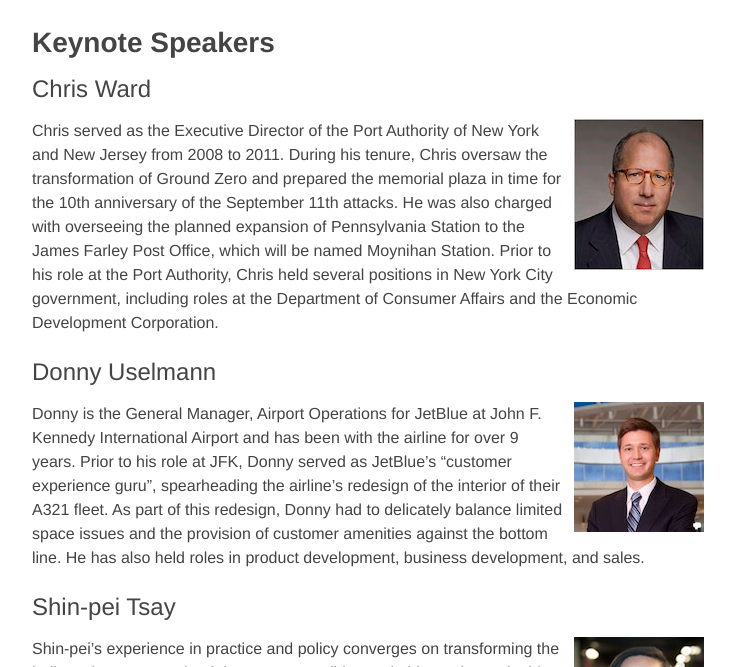
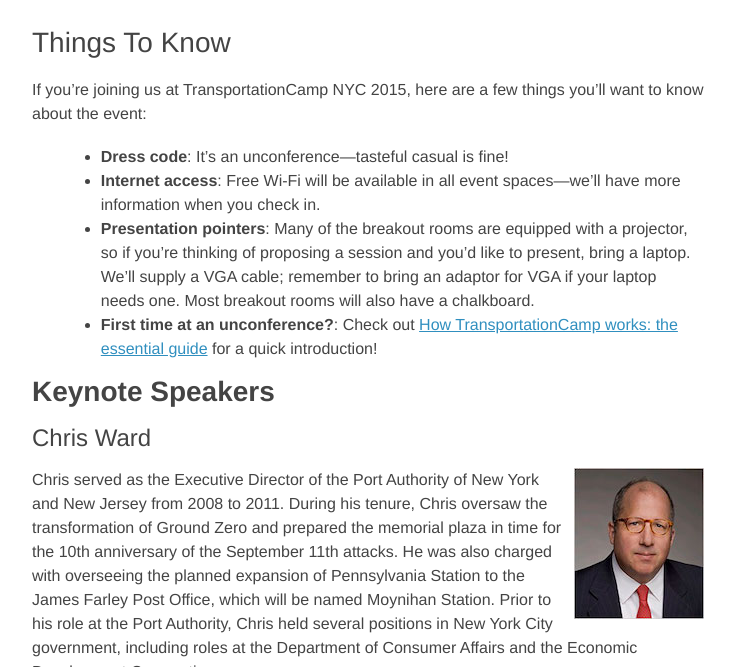
Before and after one commit to transpocamp/transportationcamp.org, a Jekyll site: the page built from events/nyc-2015/index.markdown, in a window 1280 px wide and 900 px high, scrolled down 932 px, cut to the strip 233-900 px from the top of the window. Shown: the whole strip, without its empty margins (272-1007 px from the left). Built offline with Jekyll 4.4.1, drawn with Linux system fonts in a browser that asks for light colours; nearby versions of some CDN libraries; Markdown is read by kramdown in place of the engine named in the settings; a script that is not in the unit is left out; some of the changed text lies outside the part shown.

Commit message:
Day-of-event information for NYC 2015

```diff
--- a/events/nyc-2015/index.markdown
+++ b/events/nyc-2015/index.markdown
@@ -31,6 +31,15 @@
 <iframe src="https://www.google.com/maps/embed?pb=!1m18!1m12!1m3!1d3107.8048111647026!2d-73.95016290760027!3d40.82021094185493!2m3!1f0!2f0!3f0!3m2!1i1024!2i768!4f13.1!3m3!1m2!1s0x0000000000000000%3A0x63248bb077f4f293!2sShepard+Hall!5e0!3m2!1sen!2sus!4v1439503246663" width="600" height="300" frameborder="0" style="border:0" allowfullscreen></iframe>
 </p>
 
+#### Things To Know
+
+If you're joining us at TransportationCamp NYC 2015, here are a few things you'll want to know about the event:
+
+* **Dress code**: It's an unconference—tasteful casual is fine!
+* **Internet access**: Free Wi-Fi will be available in all event spaces—we'll have more information when you check in.
+* **Presentation pointers**: Many of the breakout rooms are equipped with a projector, so if you're thinking of proposing a session and you'd like to present, bring a laptop. We'll supply a VGA cable; remember to bring an adaptor for VGA if your laptop needs one.  Most breakout rooms will also have a chalkboard.
+* **First time at an unconference?**: Check out [How TransportationCamp works: the essential guide](/2011/02/how-transportationcamp-works-the-essential-guide) for a quick introduction!
+
 ### Keynote Speakers<a name="speakers"></a>
 
 ##### Chris Ward
@@ -63,7 +72,7 @@
 
 ### Registration
 
-Registration for TransportationCamp NYC 2015 [is now open](https://www.eventbrite.com/e/transportationcamp-nyc-2015-tickets-18250335244). Tickets are limited, so get yours now!
+TransportationCamp NYC 2015 has sold out.
 If you have any questions, reach out at <nyc@transportationcamp.org> or at [@transpocamp](https://twitter.com/transpocamp).
 See you November 14, 2015!
 
```
